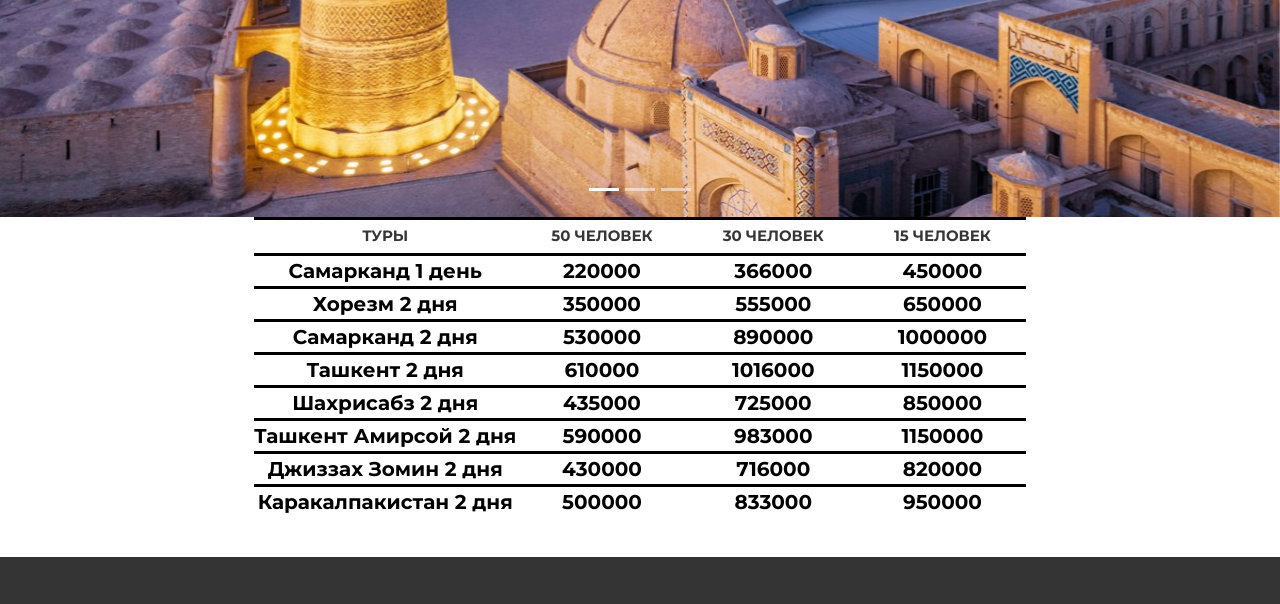
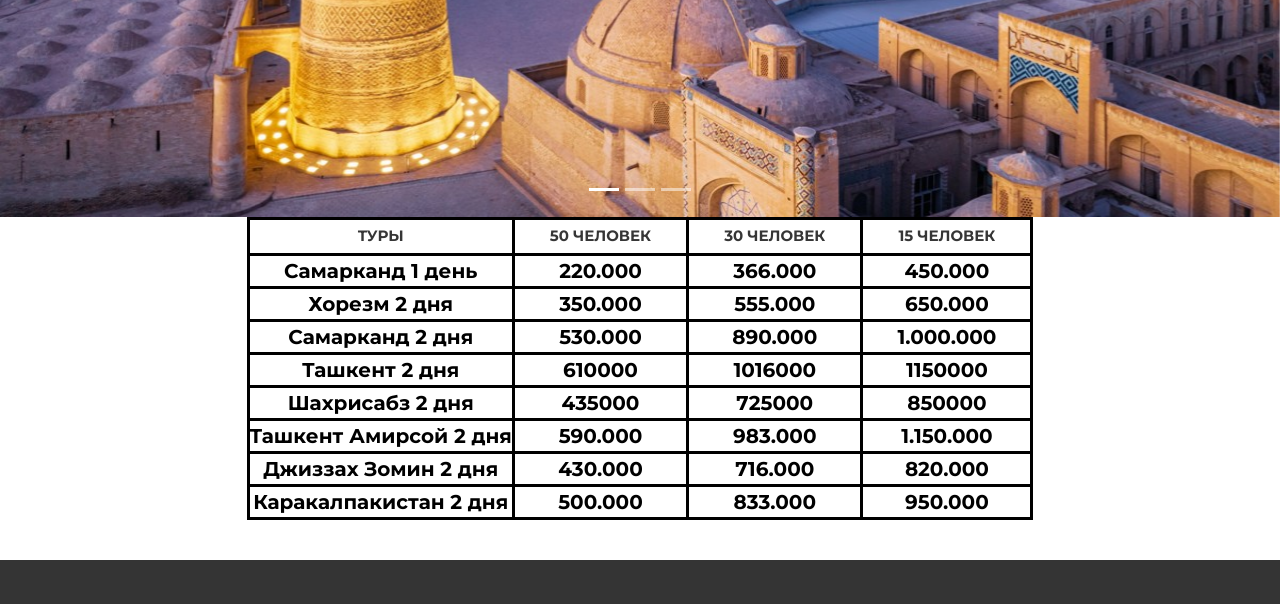
Before and after one commit to ISam1r/front, a React app: page /prices in a window 1280 px wide. Shown: the part 651-1255 px from the top of the page. Built offline with nearby package versions, Linux system fonts and the light colour scheme; no server answers.

Commit message:
fix prices2

```diff
--- a/src/components/Price.jsx
+++ b/src/components/Price.jsx
@@ -13,21 +13,21 @@ export default function Price() {
             </tr>
             <tr className="str">
                 <td>Самарканд 1 день</td>
-                <td>220000</td>
-                <td>366000</td>
-                <td>450000</td>
+                <td>220.000</td>
+                <td>366.000</td>
+                <td>450.000</td>
             </tr>
             <tr className="str">
                 <td>Хорезм 2 дня</td>
-                <td>350000</td>
-                <td>555000</td>
-                <td>650000</td>
+                <td>350.000</td>
+                <td>555.000</td>
+                <td>650.000</td>
             </tr>
             <tr className="str">
                 <td>Самарканд 2 дня</td>
-                <td>530000</td>
-                <td>890000</td>
-                <td>1000000</td>
+                <td>530.000</td>
+                <td>890.000</td>
+                <td>1.000.000</td>
             </tr>
             <tr className="str">
                 <td>Ташкент 2 дня</td>
@@ -43,21 +43,21 @@ export default function Price() {
             </tr>
             <tr className="str">
                 <td>Ташкент Амирсой 2 дня</td>
-                <td>590000</td>
-                <td>983000</td>
-                <td>1150000</td>
+                <td>590.000</td>
+                <td>983.000</td>
+                <td>1.150.000</td>
             </tr>
             <tr className="str">
                 <td>Джиззах Зомин 2 дня</td>
-                <td>430000</td>
-                <td>716000</td>
-                <td>820000</td>
+                <td>430.000</td>
+                <td>716.000</td>
+                <td>820.000</td>
             </tr>
             <tr className="str">
                 <td>Каракалпакистан 2 дня</td>
-                <td>500000</td>
-                <td>833000</td>
-                <td>950000</td>
+                <td>500.000</td>
+                <td>833.000</td>
+                <td>950.000</td>
             </tr>
         </table>
         </section>
--- a/src/static/style.css
+++ b/src/static/style.css
@@ -365,6 +365,8 @@ a:hover{
 table{
   text-align: center;
   border-radius: collapse;
+  border: 3px solid black;
+
 }
 
 .main{
@@ -383,10 +385,14 @@ tr th {
   padding: 5px 35px;
   text-transform: uppercase;
   font-size: 15px;
+  border: 3px solid black;
+
 }
 
 td{
   color: #000;
+  border: 3px solid black;
+
   font-size: 20px;
   padding: 20px 60px ;
 }
```
